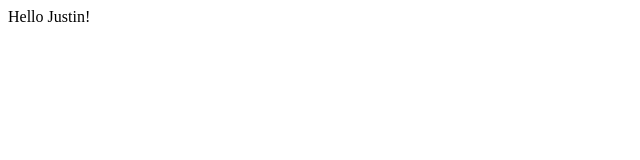
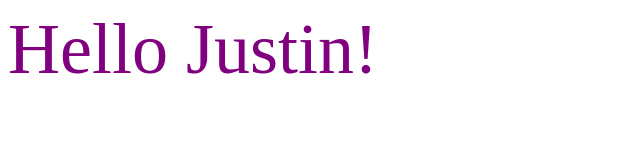
Before and after one commit to xJustin/Gatsby_test_site, a Gatsby site: page / in a window 1280 px wide. Shown: the whole page, without its empty margins (0-640 px from the left). Built offline with nearby package versions, Linux system fonts and the light colour scheme; Gatsby itself is replaced by a stand-in of ours.

Commit message:
changed font color

```diff
--- a/src/pages/index.js
+++ b/src/pages/index.js
@@ -1,5 +1,5 @@
 import React from "react"
 
 export default function Home() {
-  return <div>Hello Justin!</div>
+  return <div style={{ color: `purple`, fontSize: `72px` }}>Hello Justin!</div>
 }
```
